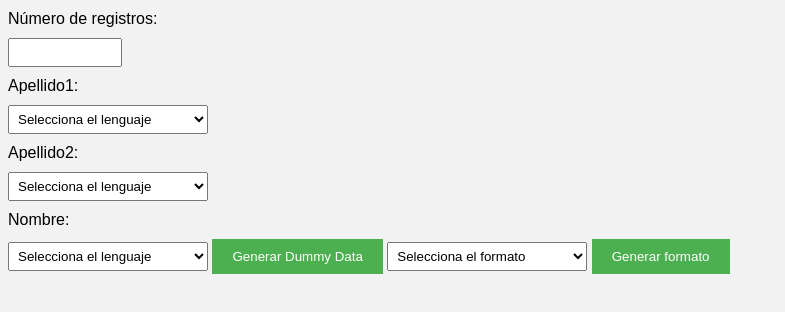
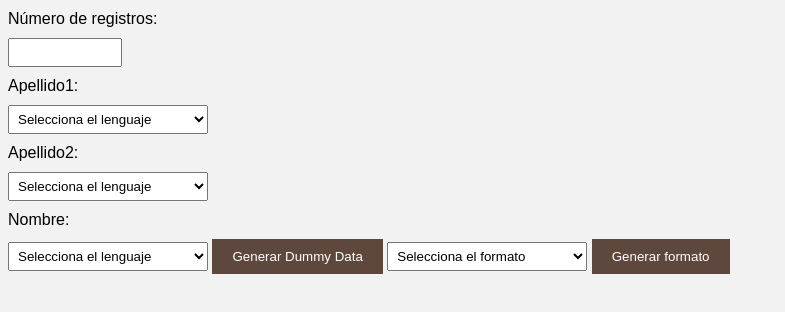
Before and after one commit to joankniffin/DummyData, a plain HTML site: page index.html in a window 1280 px wide. Shown: the whole page, without its empty margins (0-785 px from the left). Drawn offline with Linux system fonts and the light colour scheme.

Commit message:
Update index.html

```diff
--- a/index.html
+++ b/index.html
@@ -22,7 +22,7 @@
 
     button {
         padding: 10px 20px;
-        background-color: #4CAF50;
+        background-color: #5e473d;
         color: white;
         border: none;
         cursor: pointer;
```
